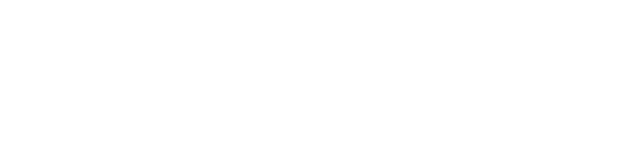
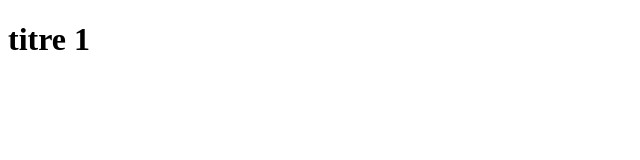
Before and after one commit to aliceokodomo/testbranchage, a plain HTML site: page index.html in a window 1280 px wide. Shown: the whole page, without its empty margins (0-640 px from the left). Drawn offline with Linux system fonts and the light colour scheme.

Commit message:
ajout du titre 1

```diff
--- a/index.html
+++ b/index.html
@@ -5,6 +5,6 @@
     <title>test branchage</title>
   </head>
   <body>
-
+	<h1>titre 1<h1>
   </body>
 </html>
```
